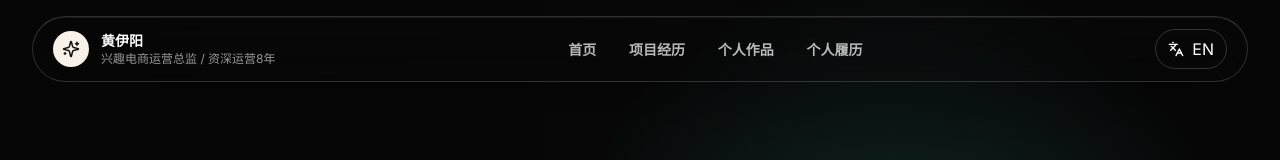
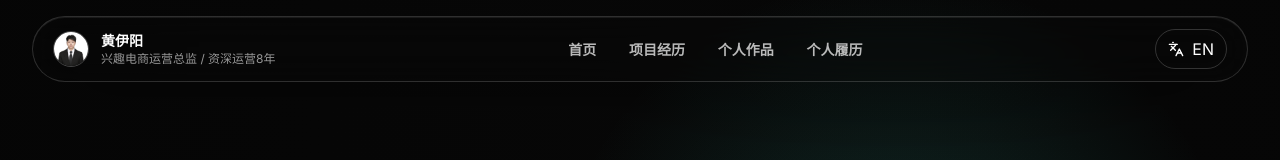
Before and after one commit to 844387279-code/EayonWong, a Next.js app: page / in a window 1280 px wide. Shown: the top 160 px of the page. Built offline with nearby package versions, Linux system fonts and the light colour scheme.

Commit message:
Replace nav icon with avatar

```diff
--- a/app/page.tsx
+++ b/app/page.tsx
@@ -10,7 +10,6 @@ import {
   Languages,
   Mail,
   Play,
-  Sparkles,
 } from "lucide-react";
 import { useCallback, useEffect, useMemo, useRef, useState } from "react";
 
@@ -278,9 +277,11 @@ export default function Home() {
         <nav className="relative z-20 px-4 py-4 sm:px-6 lg:px-8">
           <div className="glass-bar mx-auto flex max-w-7xl items-center justify-between gap-4 px-4 py-3 sm:px-5">
             <a href="#home" className="flex min-w-0 items-center gap-3" aria-label={t.brand}>
-              <span className="grid h-9 w-9 shrink-0 place-items-center rounded-full bg-[#f7f1e8] text-[#111]">
-                <Sparkles size={18} aria-hidden="true" />
-              </span>
+              <img
+                className="h-9 w-9 shrink-0 rounded-full border border-white/25 object-cover"
+                src="/images/avatar.jpg"
+                alt={t.brand}
+              />
               <span className="min-w-0">
                 <span className="block truncate text-sm font-semibold text-white">{t.brand}</span>
                 <span className="hidden text-xs text-white/58 sm:block">{t.role}</span>
```
Also changed, not shown: public/images/avatar.jpg (added).
